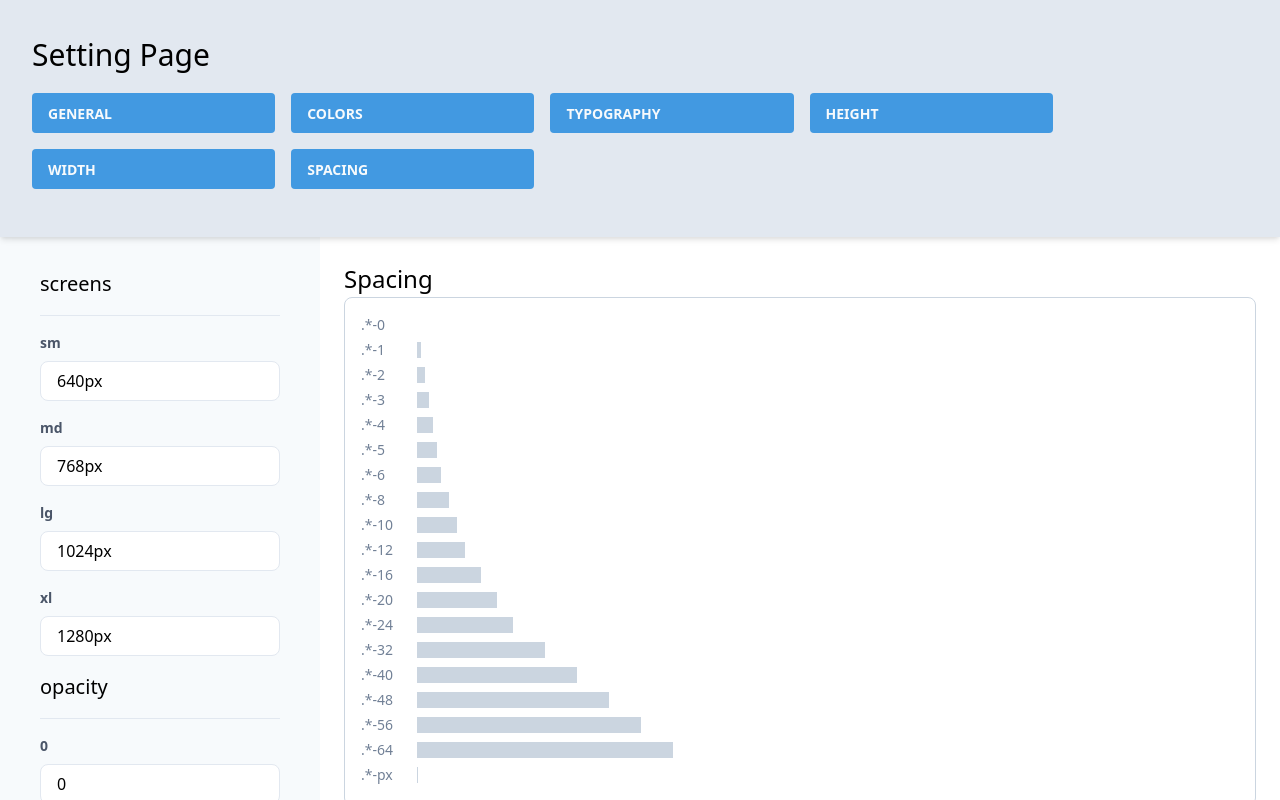
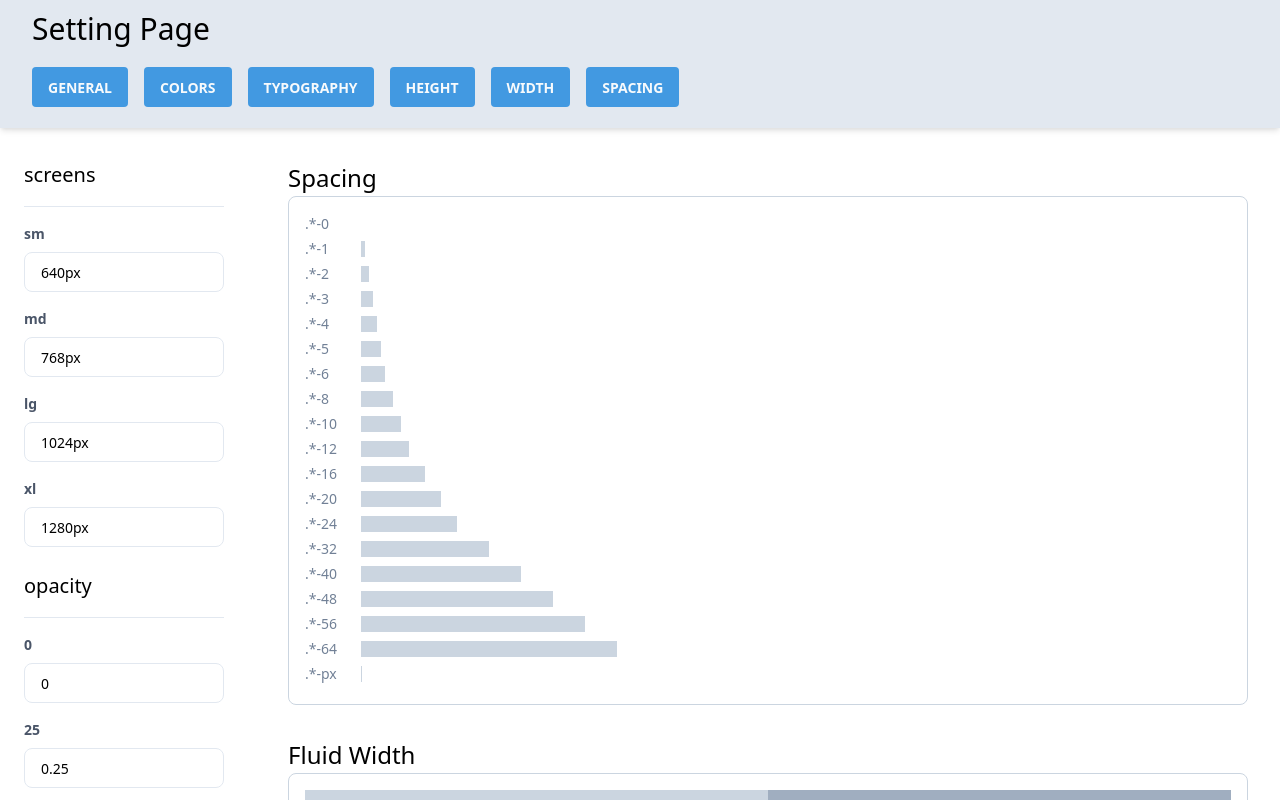
Before and after one commit to BJ0815/tailwind_editor, a Vue app: page /setting in a window 1280 px wide. Shown: the top 800 px of the page. Built offline with nearby package versions, Linux system fonts and the light colour scheme.

Commit message:
✨ [Edit] 版面調整

```diff
--- a/src/App.vue
+++ b/src/App.vue
@@ -1,8 +1,8 @@
 <template>
-  <div class="flex flex-col h-screen overflow-hidden">
-    <div class="h-full flex-auto overflow-auto">
+  <div class="">
+    <!-- <div class="h-full flex-auto overflow-auto">
+    </div> -->
       <router-view />
-    </div>
   </div>
 </template>
 
--- a/src/components/Typography/UiInput/BaseInputGroup.vue
+++ b/src/components/Typography/UiInput/BaseInputGroup.vue
@@ -1,5 +1,5 @@
 <template>
-  <section>
+  <section class="mb-6">
     <h5 class="text-xl">{{ title }}</h5>
     <hr class="my-4">
     <slot />
--- a/src/components/Typography/UiSidebar/BaseSidebar.vue
+++ b/src/components/Typography/UiSidebar/BaseSidebar.vue
@@ -1,8 +1,8 @@
 <template>
-  <aside class="px-10 py-8 h-full bg-gray-100  overflow-x-hidden overflow-y-auto shadow-outline-right">
-    <section class="h-full">
+  <aside class="inset-0 h-full bg-white z-90 w-full border-b lg:-mb-0 lg:static lg:h-auto lg:overflow-y-visible lg:border-b-0 lg:pt-0 lg:w-1/3 lg:block lg:border-0 xl:w-1/4">
+    <div class="h-full overflow-y-auto scrolling-touch lg:h-auto lg:block lg:sticky lg:top-32 bg-white lg:bg-transparent shadow-outline-right">
       <slot />
-    </section>
+    </div>
   </aside>
 </template>
 
--- a/src/components/inputSection.vue
+++ b/src/components/inputSection.vue
@@ -1,5 +1,5 @@
 <template>
-  <section>
+  <div class="p-6 overflow-y-auto text-base lg:h-(screen-16) lg:text-sm lg:py-8 lg:pl-6 lg:pr-8 ">
     <template v-for="section in resource" >
       <BaseInputGroup
         v-for="itemGroup in section"
@@ -18,7 +18,7 @@
         />
       </BaseInputGroup>
     </template>
-  </section>
+  </div>
 </template>
 
 <script>
--- a/src/components/navbar.vue
+++ b/src/components/navbar.vue
@@ -1,5 +1,5 @@
 <template>
-  <header class="relative z-10 bg-gray-300 text-left shadow-md">
+  <header class="w-full h-32 flex items-center bg-gray-300 text-left shadow-md fixed top-0 inset-x-0 z-50">
     <div class="container p-8">
       <h1 class="lg:text-3xl">{{ title }}</h1>
       <nav class="mt-4">
@@ -7,7 +7,7 @@
           <li
             v-for="item in navigators"
             :key="item.text"
-            class="lg:w-1/5 lg:flex-none flex-1 mr-4 mb-4"
+            class="lg:w-1/8 lg:flex-none flex-1 mr-4 mb-4"
           >
             <BaseButton
               :text="item.text"
--- a/src/components/preview.vue
+++ b/src/components/preview.vue
@@ -1,5 +1,5 @@
 <template>
-  <div id="preview">
+  <div id="preview" class="p-8">
     <SpacingSection :resource="tailwindConfig.spacing" />
     <WidthSection :resource="tailwindConfig.width" :useWidthPreview="useWidthPreview" />
     <FontSizeSection :resource="tailwindConfig.fontSize"/>
--- a/src/views/Setting.vue
+++ b/src/views/Setting.vue
@@ -1,13 +1,12 @@
 <template>
-  <div class="wrap h-full">
+  <div class="h-full pt-32">
     <Navbar :title="title" @set-sidebar="setSidebar" />
-    <main class="flex h-full">
+    <main class="flex">
       <BaseSidebar class="w-full lg:w-1/3 xl:w-1/4">
         <InputSection @input="onChange" :resource="tabResource" />
       </BaseSidebar>
 
-      <div class="flex-1 lg:my-6 lg:px-6 mx-auto relative overflow-x-hidden overflow-y-auto mb-8">
-        <!-- <iframe ref="preview" frameborder="0" width="100%" height="100%" /> -->
+      <div class="hidden min-h-screen w-full lg:static lg:block lg:max-h-full lg:overflow-visible lg:w-3/4 xl:w-4/5 ">
         <Preview></Preview>
       </div>
     </main>
--- a/tailwind.config.js
+++ b/tailwind.config.js
@@ -1,7 +1,14 @@
 module.exports = {
   purge: [],
   theme: {
-    extend: {}
+    extend: {
+      inset: {
+        32: '8rem'
+      },
+      height: {
+        '(screen-16)': 'calc(100vh - 8rem)'
+      }
+    }
   },
   variants: {},
   plugins: []
```
